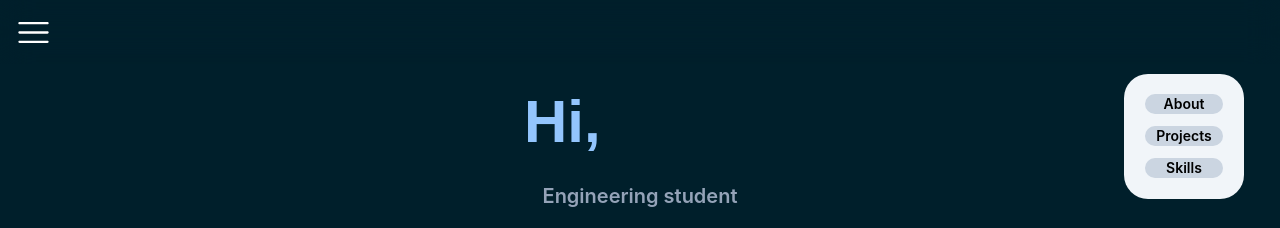
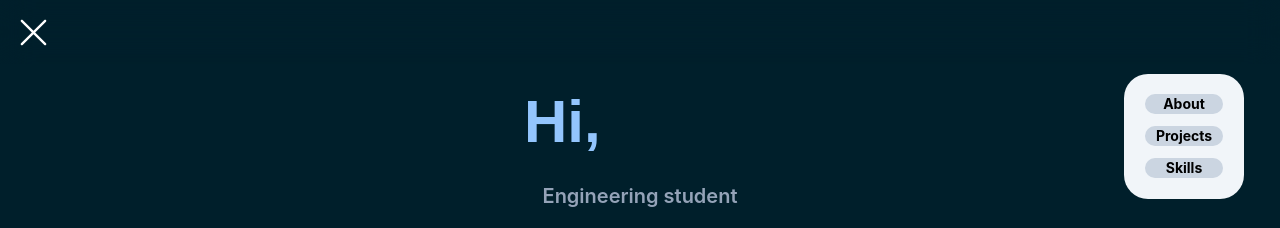
Before and after one commit to EliasLd/portfolio-2.0, a React (Create React App) app: page / in a window 1280 px wide. Both pictures are taken after a click on the button 33 px from the left and 32 px from the top of the page. Shown: the top 228 px of the page. Built offline with nearby package versions, Linux system fonts and the light colour scheme; the HTML template or start-up script is replaced by a standard one.

Commit message:
fixed nav

```diff
--- a/src/components/Nav.jsx
+++ b/src/components/Nav.jsx
@@ -3,6 +3,7 @@ import { motion, useAnimation, useAnimate, stagger, } from "framer-motion";
 import { useEffect, useState } from "react";
 
 import { RxHamburgerMenu } from "react-icons/rx";
+import { RxCross1 } from "react-icons/rx";
 
 export default function Nav() {
 
@@ -43,12 +44,12 @@ export default function Nav() {
         <div className='mx-w-5xl mx-auto px-4 ' ref={scope}>
             <div className='flex items-center justify-between h-16'>
               <motion.button onClick={() => setOpen(!open)} whileTap={{scale: 0.70, opacity: 0.75}}>
-                <RxHamburgerMenu size={35} color='white'/>
+                {open ?  <RxCross1 size={35} color='white'/> : <RxHamburgerMenu size={35} color='white'/>}
               </motion.button>
               <ul className='flex flex-col gap-y-3 justify-center items-center mt-52 rounded-3xl bg-slate-100 text-black p-2 mr-5'>
                 {items.map((item, i) => (
-                  <div key={`${i}-D`} className='bg-slate-300 rounded-full w-3/4 flex justify-center'>
-                    <motion.li key={i} className='mx-4 font-inter font-semibold text-sm'>{item}</motion.li>
+                  <div key={`${i}-D`} className='bg-slate-300 rounded-full w-3/4 flex justify-center cursor-pointer transition ease-in-out duration-300 hover:scale-105'>
+                    <motion.li key={i} className='mx-4 font-inter font-bold text-sm'>{item}</motion.li>
                   </div>
                 ))}
               </ul>
```
Also changed, not shown: src/components/skills.jsx (added).
